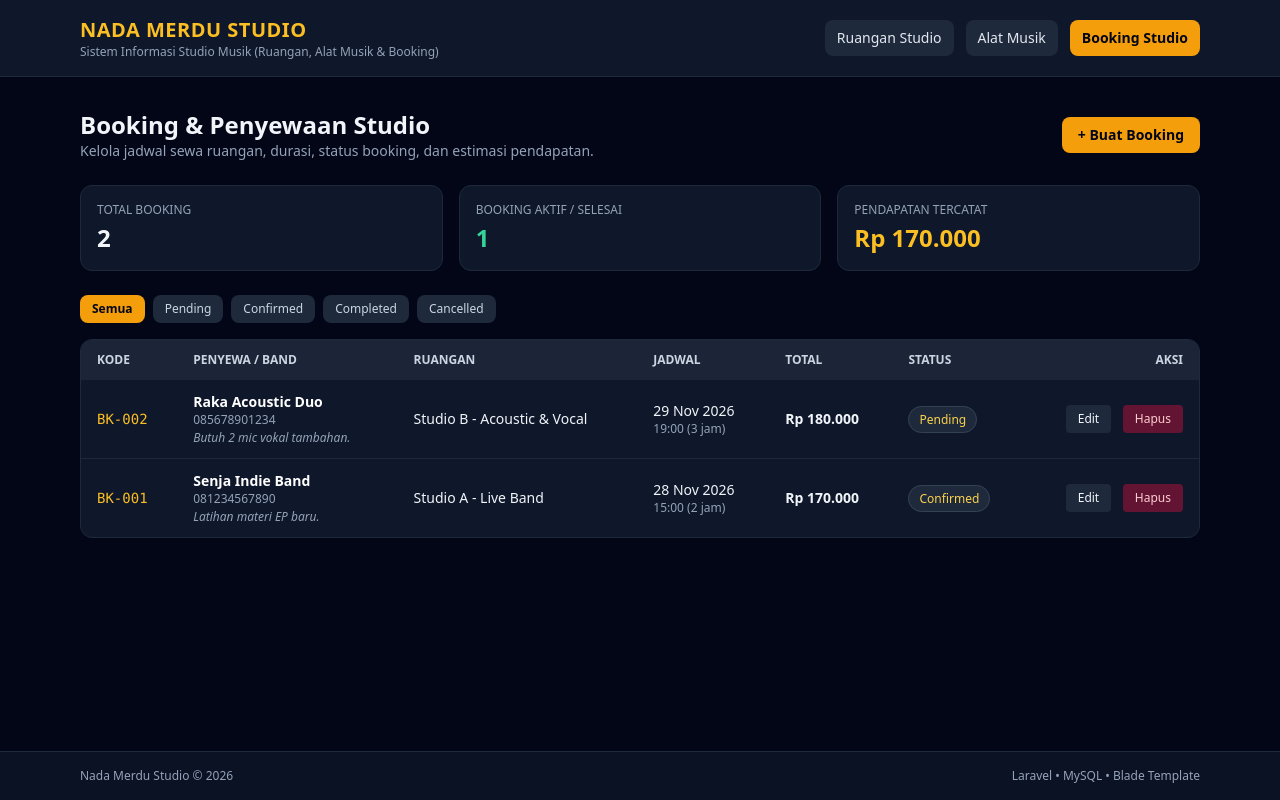
After one commit to hansen29/nada-merdu-UTS, a Laravel app: page /bookings in a window 1280 px wide. The commit adds this page. Run offline with Laravel 12, Linux system fonts and the light colour scheme; data comes from the database, SQL or seed files in the repository; some libraries are stand-ins or nearby versions.

Commit message:
feat: add studio booking module for nada merdu

```diff
--- /dev/null
+++ b/app/Http/Controllers/BookingController.php
@@ -0,0 +1,96 @@
+<?php
+
+namespace App\Http\Controllers;
+
+use App\Models\Booking;
+use App\Models\Room;
+use Illuminate\Http\RedirectResponse;
+use Illuminate\Http\Request;
+use Illuminate\View\View;
+
+class BookingController extends Controller
+{
+    public function index(Request $request): View
+    {
+        $query = Booking::with('room')->latest('booking_date')->latest('id');
+
+        if ($request->filled('status')) {
+            $query->where('status', $request->string('status'));
+        }
+
+        $bookings = $query->get();
+
+        $summary = [
+            'total_bookings' => Booking::count(),
+            'confirmed_count' => Booking::whereIn('status', ['confirmed', 'completed'])->count(),
+            'total_revenue' => Booking::whereIn('status', ['confirmed', 'completed'])->sum('total_price'),
+        ];
+
+        return view('bookings.index', compact('bookings', 'summary'));
+    }
+
+    public function create(): View
+    {
+        $rooms = Room::where('status', 'available')->orderBy('name')->get();
+
+        return view('bookings.create', compact('rooms'));
+    }
+
+    public function store(Request $request): RedirectResponse
+    {
+        $validated = $request->validate([
+            'booking_code' => ['required', 'string', 'max:30', 'unique:bookings,booking_code'],
+            'room_id' => ['required', 'exists:rooms,id'],
+            'customer_name' => ['required', 'string', 'max:120'],
+            'phone' => ['required', 'string', 'max:30'],
+            'booking_date' => ['required', 'date'],
+            'start_time' => ['required', 'string', 'max:10'],
+            'duration_hours' => ['required', 'integer', 'min:1', 'max:24'],
+            'status' => ['required', 'in:pending,confirmed,completed,cancelled'],
+            'notes' => ['nullable', 'string', 'max:1000'],
+        ]);
+
+        $room = Room::findOrFail($validated['room_id']);
+        $validated['total_price'] = $room->hourly_rate * $validated['duration_hours'];
+
+        Booking::create($validated);
+
+        return redirect()->route('bookings.index')->with('success', 'Data booking studio berhasil ditambahkan.');
+    }
+
+    public function edit(Booking $booking): View
+    {
+        $rooms = Room::orderBy('name')->get();
+
+        return view('bookings.edit', compact('booking', 'rooms'));
+    }
+
+    public function update(Request $request, Booking $booking): RedirectResponse
+    {
+        $validated = $request->validate([
+            'booking_code' => ['required', 'string', 'max:30', 'unique:bookings,booking_code,' . $booking->id],
+            'room_id' => ['required', 'exists:rooms,id'],
+            'customer_name' => ['required', 'string', 'max:120'],
+            'phone' => ['required', 'string', 'max:30'],
+            'booking_date' => ['required', 'date'],
+            'start_time' => ['required', 'string', 'max:10'],
+            'duration_hours' => ['required', 'integer', 'min:1', 'max:24'],
+            'status' => ['required', 'in:pending,confirmed,completed,cancelled'],
+            'notes' => ['nullable', 'string', 'max:1000'],
+        ]);
+
+        $room = Room::findOrFail($validated['room_id']);
+        $validated['total_price'] = $room->hourly_rate * $validated['duration_hours'];
+
+        $booking->update($validated);
+
+        return redirect()->route('bookings.index')->with('success', 'Data booking studio berhasil diperbarui.');
+    }
+
+    public function destroy(Booking $booking): RedirectResponse
+    {
+        $booking->delete();
+
+        return redirect()->route('bookings.index')->with('success', 'Data booking studio berhasil dihapus.');
+    }
+}
--- /dev/null
+++ b/app/Models/Booking.php
@@ -0,0 +1,34 @@
+<?php
+
+namespace App\Models;
+
+use Illuminate\Database\Eloquent\Factories\HasFactory;
+use Illuminate\Database\Eloquent\Model;
+use Illuminate\Database\Eloquent\Relations\BelongsTo;
+
+class Booking extends Model
+{
+    use HasFactory;
+
+    protected $fillable = [
+        'booking_code',
+        'room_id',
+        'customer_name',
+        'phone',
+        'booking_date',
+        'start_time',
+        'duration_hours',
+        'total_price',
+        'status',
+        'notes',
+    ];
+
+    protected $casts = [
+        'booking_date' => 'date',
+    ];
+
+    public function room(): BelongsTo
+    {
+        return $this->belongsTo(Room::class);
+    }
+}
--- a/app/Models/Room.php
+++ b/app/Models/Room.php
@@ -23,4 +23,9 @@ class Room extends Model
     {
         return $this->hasMany(Instrument::class);
     }
+
+    public function bookings(): HasMany
+    {
+    return $this->hasMany(Booking::class);
+    }
 }
--- a/database/seeders/DatabaseSeeder.php
+++ b/database/seeders/DatabaseSeeder.php
@@ -6,10 +6,11 @@ use Illuminate\Database\Seeder;
 
 class DatabaseSeeder extends Seeder
 {
-    public function run(): void
+   public function run(): void
     {
         $this->call([
             StudioMasterSeeder::class,
+            BookingSeeder::class,
         ]);
     }
 }
--- /dev/null
+++ b/resources/views/bookings/index.blade.php
@@ -0,0 +1,95 @@
+@extends('layouts.app')
+
+@section('title', 'Booking Studio')
+
+@section('content')
+<div class="flex flex-wrap items-center justify-between gap-4 mb-6">
+    <div>
+        <h1 class="text-2xl font-bold">Booking & Penyewaan Studio</h1>
+        <p class="text-sm text-slate-400">Kelola jadwal sewa ruangan, durasi, status booking, dan estimasi pendapatan.</p>
+    </div>
+    <a href="{{ route('bookings.create') }}" class="px-4 py-2 rounded-lg bg-amber-500 text-slate-950 font-semibold text-sm hover:bg-amber-400">
+        + Buat Booking
+    </a>
+</div>
+
+<div class="grid grid-cols-1 sm:grid-cols-3 gap-4 mb-6">
+    <div class="bg-slate-900 border border-slate-800 rounded-xl p-4">
+        <p class="text-xs text-slate-400 uppercase">Total Booking</p>
+        <p class="text-2xl font-bold mt-1">{{ $summary['total_bookings'] }}</p>
+    </div>
+    <div class="bg-slate-900 border border-slate-800 rounded-xl p-4">
+        <p class="text-xs text-slate-400 uppercase">Booking Aktif / Selesai</p>
+        <p class="text-2xl font-bold text-emerald-400 mt-1">{{ $summary['confirmed_count'] }}</p>
+    </div>
+    <div class="bg-slate-900 border border-slate-800 rounded-xl p-4">
+        <p class="text-xs text-slate-400 uppercase">Pendapatan Tercatat</p>
+        <p class="text-2xl font-bold text-amber-400 mt-1">Rp {{ number_format($summary['total_revenue'], 0, ',', '.') }}</p>
+    </div>
+</div>
+
+<div class="mb-4 flex flex-wrap items-center gap-2 text-xs">
+    <a href="{{ route('bookings.index') }}" class="px-3 py-1.5 rounded-lg {{ !request('status') ? 'bg-amber-500 text-slate-950 font-semibold' : 'bg-slate-800 text-slate-300' }}">Semua</a>
+    <a href="{{ route('bookings.index', ['status' => 'pending']) }}" class="px-3 py-1.5 rounded-lg {{ request('status') === 'pending' ? 'bg-amber-500 text-slate-950 font-semibold' : 'bg-slate-800 text-slate-300' }}">Pending</a>
+    <a href="{{ route('bookings.index', ['status' => 'confirmed']) }}" class="px-3 py-1.5 rounded-lg {{ request('status') === 'confirmed' ? 'bg-amber-500 text-slate-950 font-semibold' : 'bg-slate-800 text-slate-300' }}">Confirmed</a>
+    <a href="{{ route('bookings.index', ['status' => 'completed']) }}" class="px-3 py-1.5 rounded-lg {{ request('status') === 'completed' ? 'bg-amber-500 text-slate-950 font-semibold' : 'bg-slate-800 text-slate-300' }}">Completed</a>
+    <a href="{{ route('bookings.index', ['status' => 'cancelled']) }}" class="px-3 py-1.5 rounded-lg {{ request('status') === 'cancelled' ? 'bg-amber-500 text-slate-950 font-semibold' : 'bg-slate-800 text-slate-300' }}">Cancelled</a>
+</div>
+
+<div class="overflow-x-auto bg-slate-900 border border-slate-800 rounded-xl">
+    <table class="w-full text-left text-sm">
+        <thead class="bg-slate-800/80 text-slate-300 uppercase text-xs">
+            <tr>
+                <th class="px-4 py-3">Kode</th>
+                <th class="px-4 py-3">Penyewa / Band</th>
+                <th class="px-4 py-3">Ruangan</th>
+                <th class="px-4 py-3">Jadwal</th>
+                <th class="px-4 py-3">Total</th>
+                <th class="px-4 py-3">Status</th>
+                <th class="px-4 py-3 text-right">Aksi</th>
+            </tr>
+        </thead>
+        <tbody class="divide-y divide-slate-800">
+            @forelse ($bookings as $booking)
+                <tr class="hover:bg-slate-800/40">
+                    <td class="px-4 py-3 font-mono text-amber-400">{{ $booking->booking_code }}</td>
+                    <td class="px-4 py-3">
+                        <div class="font-semibold text-white">{{ $booking->customer_name }}</div>
+                        <div class="text-xs text-slate-400">{{ $booking->phone }}</div>
+                        @if ($booking->notes)
+                            <div class="text-xs text-slate-400 italic mt-0.5">{{ $booking->notes }}</div>
+                        @endif
+                    </td>
+                    <td class="px-4 py-3">{{ $booking->room?->name ?? '-' }}</td>
+                    <td class="px-4 py-3">
+                        <div>{{ $booking->booking_date->format('d M Y') }}</div>
+                        <div class="text-xs text-slate-400">{{ $booking->start_time }} ({{ $booking->duration_hours }} jam)</div>
+                    </td>
+                    <td class="px-4 py-3 font-semibold">Rp {{ number_format($booking->total_price, 0, ',', '.') }}</td>
+                    <td class="px-4 py-3">
+                        <span class="px-2.5 py-1 rounded-full text-xs bg-slate-800 text-amber-300 border border-slate-700 capitalize">
+                            {{ $booking->status }}
+                        </span>
+                    </td>
+                    <td class="px-4 py-3 text-right space-x-2">
+                        <a href="{{ route('bookings.edit', $booking) }}" class="inline-block px-3 py-1.5 rounded bg-slate-800 hover:bg-slate-700 text-xs">
+                            Edit
+                        </a>
+                        <form action="{{ route('bookings.destroy', $booking) }}" method="POST" class="inline" onsubmit="return confirm('Hapus data booking ini?')">
+                            @csrf
+                            @method('DELETE')
+                            <button type="submit" class="px-3 py-1.5 rounded bg-rose-900/70 hover:bg-rose-800 text-rose-200 text-xs">
+                                Hapus
+                            </button>
+                        </form>
+                    </td>
+                </tr>
+            @empty
+                <tr>
+                    <td colspan="7" class="px-4 py-8 text-center text-slate-400">Belum ada data booking studio.</td>
+                </tr>
+            @endforelse
+        </tbody>
+    </table>
+</div>
+@endsection
--- a/resources/views/layouts/app.blade.php
+++ b/resources/views/layouts/app.blade.php
@@ -6,29 +6,33 @@
     <title>@yield('title', 'Nada Merdu Studio') - Sistem Informasi Studio Musik</title>
     <script src="https://cdn.tailwindcss.com"></script>
 </head>
-<body class="bg-slate-950 text-slate-100 min-h-screen">
+<body class="bg-slate-950 text-slate-100 min-h-screen flex flex-col">
     <nav class="bg-slate-900 border-b border-slate-800">
         <div class="max-w-6xl mx-auto px-4 py-4 flex flex-wrap items-center justify-between gap-4">
             <div>
                 <a href="{{ route('rooms.index') }}" class="text-xl font-bold text-amber-400 tracking-wide">
                     NADA MERDU STUDIO
                 </a>
-                <p class="text-xs text-slate-400">Master Data Ruangan & Alat Musik</p>
+                <p class="text-xs text-slate-400">Sistem Informasi Studio Musik (Ruangan, Alat Musik & Booking)</p>
             </div>
-            <div class="flex items-center gap-3 text-sm">
+            <div class="flex flex-wrap items-center gap-2 sm:gap-3 text-sm">
                 <a href="{{ route('rooms.index') }}"
-                   class="px-3 py-2 rounded-lg {{ request()->routeIs('rooms.*') ? 'bg-amber-500 text-slate-950 font-semibold' : 'bg-slate-800 text-slate-200 hover:bg-slate-700' }}">
+                   class="px-3 py-2 rounded-lg transition {{ request()->routeIs('rooms.*') ? 'bg-amber-500 text-slate-950 font-semibold' : 'bg-slate-800 text-slate-200 hover:bg-slate-700' }}">
                     Ruangan Studio
                 </a>
                 <a href="{{ route('instruments.index') }}"
-                   class="px-3 py-2 rounded-lg {{ request()->routeIs('instruments.*') ? 'bg-amber-500 text-slate-950 font-semibold' : 'bg-slate-800 text-slate-200 hover:bg-slate-700' }}">
+                   class="px-3 py-2 rounded-lg transition {{ request()->routeIs('instruments.*') ? 'bg-amber-500 text-slate-950 font-semibold' : 'bg-slate-800 text-slate-200 hover:bg-slate-700' }}">
                     Alat Musik
+                </a>
+                <a href="{{ route('bookings.index') }}"
+                   class="px-3 py-2 rounded-lg transition {{ request()->routeIs('bookings.*') ? 'bg-amber-500 text-slate-950 font-semibold' : 'bg-slate-800 text-slate-200 hover:bg-slate-700' }}">
+                    Booking Studio
                 </a>
             </div>
         </div>
     </nav>
 
-    <main class="max-w-6xl mx-auto px-4 py-8">
+    <main class="max-w-6xl w-full mx-auto px-4 py-8 flex-1">
         @if (session('success'))
             <div class="mb-6 rounded-lg bg-emerald-950 border border-emerald-700 px-4 py-3 text-emerald-300 text-sm">
                 {{ session('success') }}
@@ -48,5 +52,12 @@
 
         @yield('content')
     </main>
+
+    <footer class="bg-slate-900/70 border-t border-slate-800">
+        <div class="max-w-6xl mx-auto px-4 py-4 text-xs text-slate-400 flex flex-wrap items-center justify-between gap-2">
+            <span>Nada Merdu Studio &copy; {{ date('Y') }}</span>
+            <span>Laravel &bull; MySQL &bull; Blade Template</span>
+        </div>
+    </footer>
 </body>
 </html>
--- a/routes/web.php
+++ b/routes/web.php
@@ -1,12 +1,14 @@
 <?php
 
+use App\Http\Controllers\BookingController;
 use App\Http\Controllers\InstrumentController;
 use App\Http\Controllers\RoomController;
 use Illuminate\Support\Facades\Route;
 
 Route::get('/', function () {
-    return redirect()->route('rooms.index');
+    return redirect()->route('bookings.index');
 });
 
 Route::resource('rooms', RoomController::class)->except(['show']);
 Route::resource('instruments', InstrumentController::class)->except(['show']);
+Route::resource('bookings', BookingController::class)->except(['show']);
```
Also changed, not shown: database/seeders/BookingSeeder.php (added, +50 -0 lines), resources/views/bookings/create.blade.php (added, +86 -0 lines), resources/views/bookings/edit.blade.php (added, +86 -0 lines), database/migrations/2026_11_28_063700_create_bookings_table.php (added).
